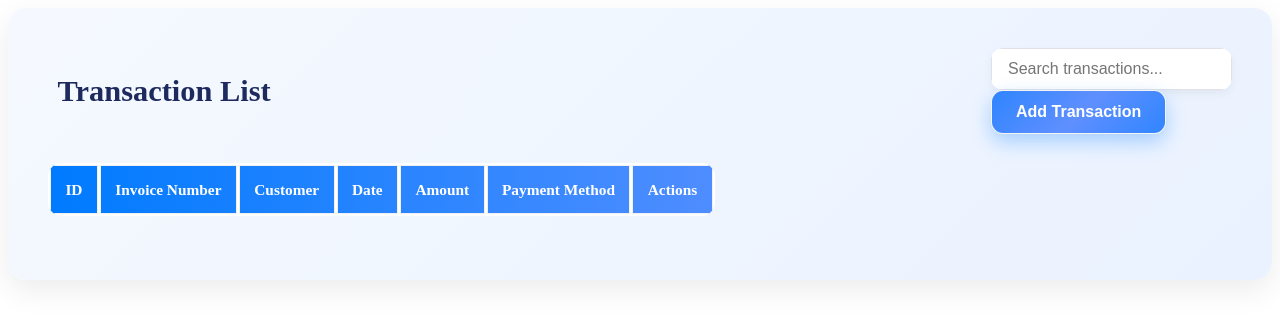
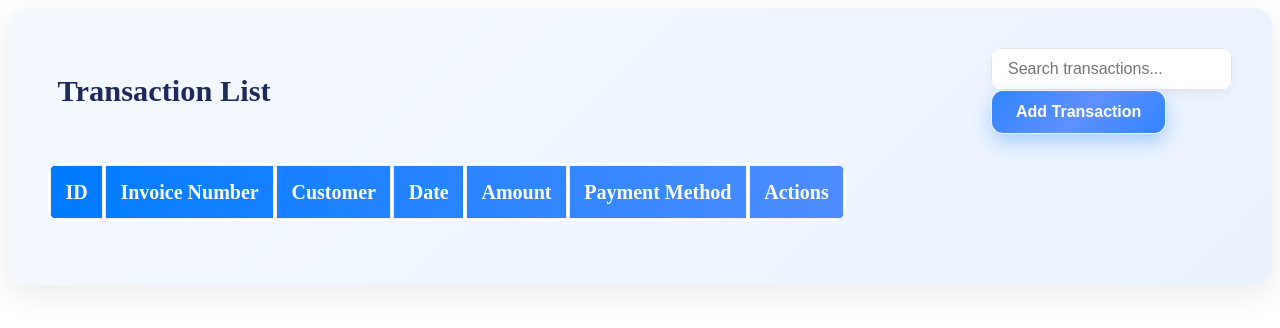
Before and after one commit to munis-dot/invoice_gen, a PHP site: page /invoice_gen/frontend/modules/transactions/transaction_list.php in a window 1280 px wide. Shown: the top 328 px of the page. Run offline with PHP 8.4, Linux system fonts and the light colour scheme; lists and menus that the app fills with data are empty.

Commit message:
transaction css

```diff
--- a/frontend/assets/css/transaction_list.css
+++ b/frontend/assets/css/transaction_list.css
@@ -117,7 +117,7 @@
   text-align: center;
   vertical-align: middle;
   padding: 0.9rem;
-  font-size: 0.96rem;
+  font-size: 20px;
   border: 1px solid #f0f0f0;
 }
 
```
